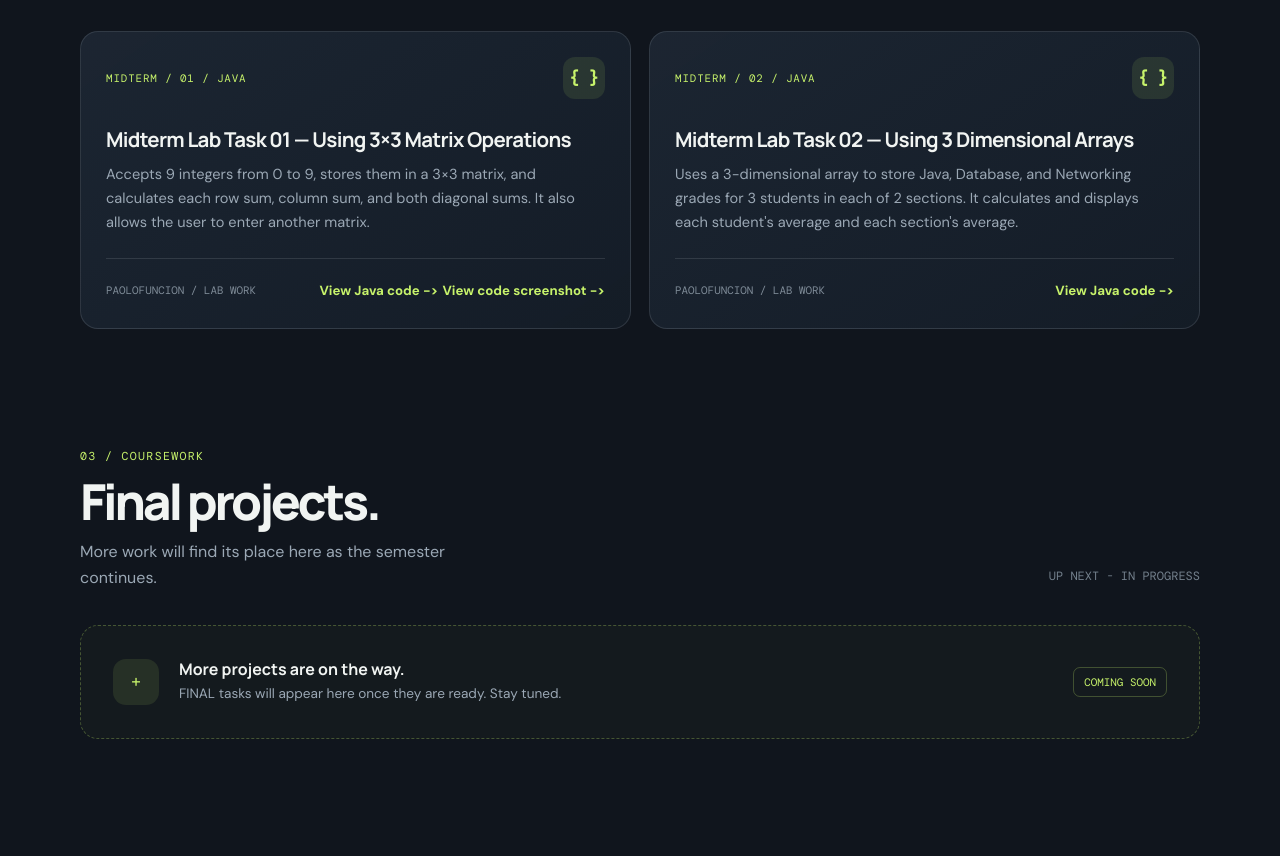
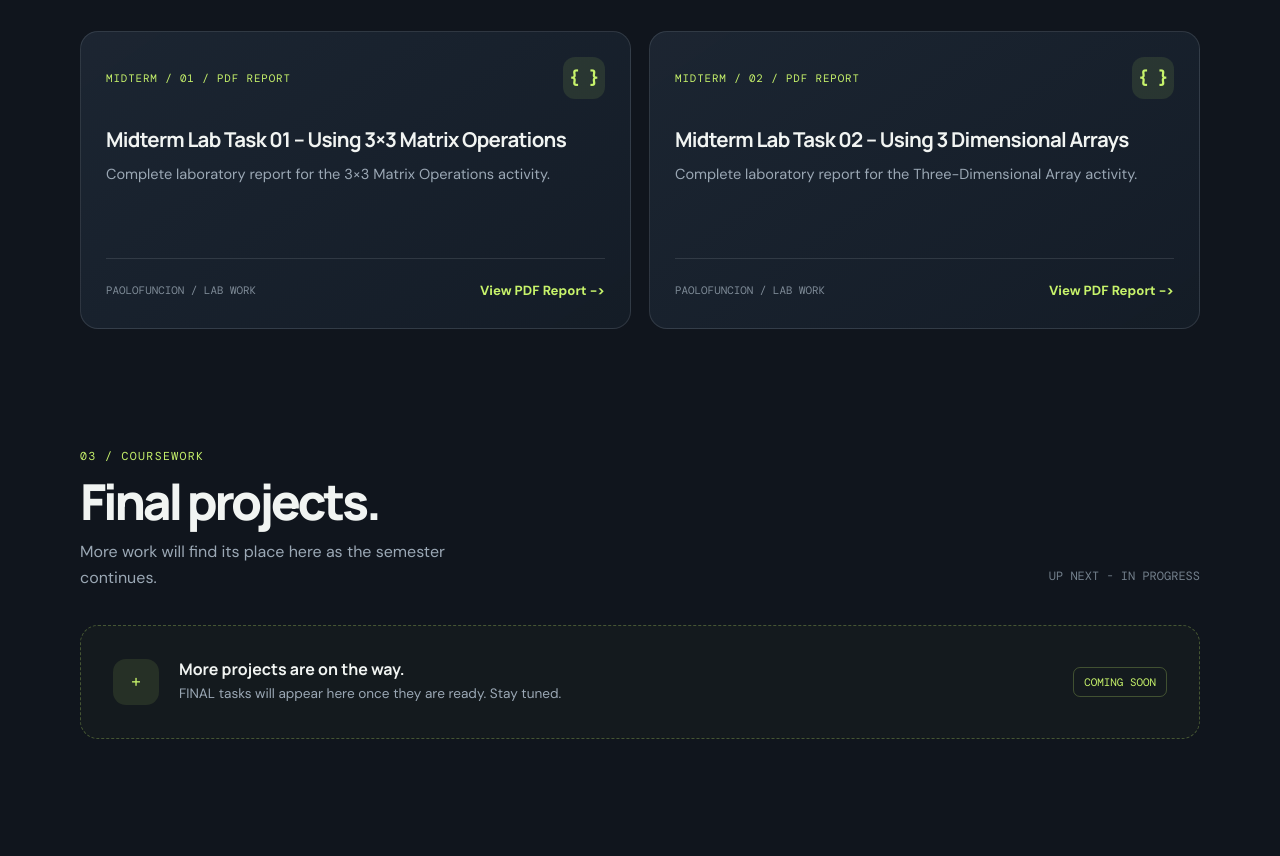
Before and after one commit to paofuncion/PaoloMiguel, a plain HTML site: page index.html in a window 1280 px wide. Shown: the part 1583-2439 px from the top of the page. Drawn offline with nearby package versions, Linux system fonts and the light colour scheme.

Commit message:
Update index.html

```diff
--- a/index.html
+++ b/index.html
@@ -75,25 +75,30 @@
   <footer><div class="wrap footer-inner"><span>(c) <span id="year"></span> PaoloFuncion. Made with curiosity.</span><a href="#home">BACK TO TOP ^</a></div></footer>
   <script>
     // Add future laboratory tasks by copying a task object into the matching list.
-    const midtermTasks=[
-      {
-        title:"Midterm Lab Task 01 — Using 3×3 Matrix Operations",
-        type:"Java",
-        description:"Accepts 9 integers from 0 to 9, stores them in a 3×3 matrix, and calculates each row sum, column sum, and both diagonal sums. It also allows the user to enter another matrix.",
-        links:[
-          {label:"View Java code",url:"midterm/matrix.java"},
-          {label:"View code screenshot",url:"images/task1-code.png"}
+    const midtermTasks = [
+    {
+        title: "Midterm Lab Task 01 – Using 3×3 Matrix Operations",
+        type: "PDF Report",
+        description: "Complete laboratory report for the 3×3 Matrix Operations activity.",
+        links: [
+            {
+                label: "View PDF Report",
+                url: "midterm/Matrix_LAB_REQUIREMENT.pdf"
+            }
         ]
-      },
-      {
-        title:"Midterm Lab Task 02 — Using 3 Dimensional Arrays",
-        type:"Java",
-        description:"Uses a 3-dimensional array to store Java, Database, and Networking grades for 3 students in each of 2 sections. It calculates and displays each student's average and each section's average.",
-        links:[
-          {label:"View Java code",url:"midterm/threedimarray%20task%202.java"}
+    },
+    {
+        title: "Midterm Lab Task 02 – Using 3 Dimensional Arrays",
+        type: "PDF Report",
+        description: "Complete laboratory report for the Three-Dimensional Array activity.",
+        links: [
+            {
+                label: "View PDF Report",
+                url: "midterm/3D_Array_LAB_REQUIREMENT.pdf"
+            }
         ]
-      }
-    ];
+    }
+];
     const finalTasks=[];
     function renderTasks(tasks,gridId,label){const grid=document.getElementById(gridId);grid.innerHTML="";if(!tasks.length){const empty=document.createElement("div");empty.className="coming";empty.innerHTML='<span class="coming-icon">+</span><div><h3>More projects are on the way.</h3><p>'+label+' tasks will appear here once they are ready. Stay tuned.</p></div><span class="coming-tag">COMING SOON</span>';grid.appendChild(empty);return;}tasks.forEach((task,i)=>{const card=document.createElement("article");card.className="task-card";const links=(task.links||[]).map(l=>'<a class="task-link" href="'+l.url+'" target="_blank" rel="noopener">'+l.label+' -></a>').join(' ');card.innerHTML='<div class="task-top"><span class="task-type">'+label+' / '+String(i+1).padStart(2,"0")+'  /  '+(task.type||"PROJECT")+'</span><span class="task-icon">{ }</span></div><h3></h3><p></p><div class="task-footer"><small>PAOLOFUNCION  /  LAB WORK</small><span>'+links+'</span></div>';card.querySelector("h3").textContent=task.title;card.querySelector("p").textContent=task.description||"";grid.appendChild(card);});}
     renderTasks(midtermTasks,"midterm-grid","MIDTERM");renderTasks(finalTasks,"final-grid","FINAL");document.getElementById("year").textContent=new Date().getFullYear();
```
